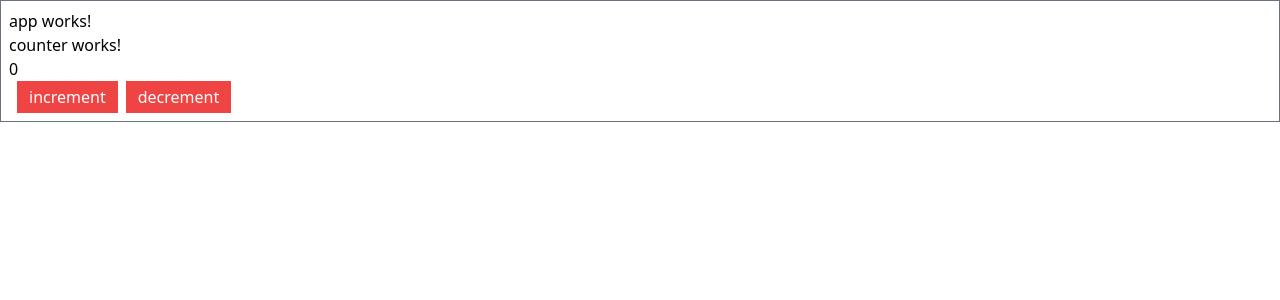
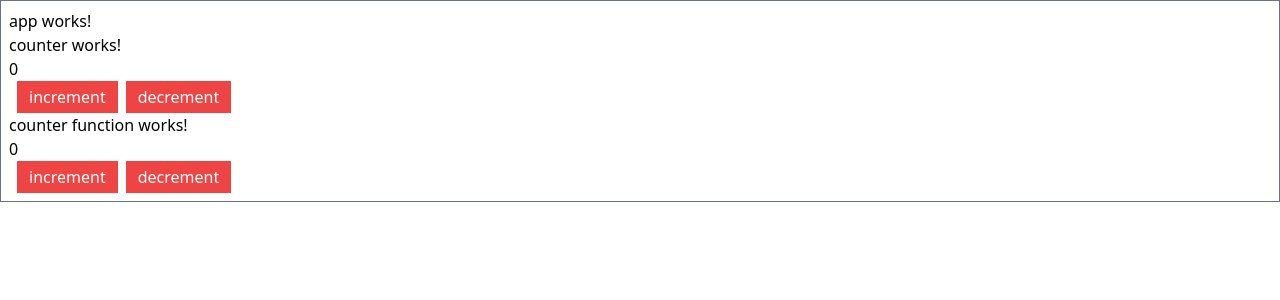
Before and after one commit to shivrajpro/react-by-lwd, a React (Create React App) app: page / in a window 1280 px wide. Shown: the top 300 px of the page. Built offline with nearby package versions, Linux system fonts and the light colour scheme.

Commit message:
implement redux library in react functional component

```diff
--- a/src/App.js
+++ b/src/App.js
@@ -1,11 +1,13 @@
 import './App.css';
 import Counter from './components/Counter/Counter';
+import { CounterFunction } from './components/Counter/CounterFunction';
 
 function App() {
     return (
         <div className='p-2 border border-gray-500 container mx-auto'>
             <p>app works!</p>
             <Counter/>
+            <CounterFunction/>
         </div>
     );
 }
--- a/src/Store/reducers/CounterReducer.js
+++ b/src/Store/reducers/CounterReducer.js
@@ -1,17 +1,19 @@
 const initialState = { counter: 0 };
 
 export function CounterReducer(state = initialState, action) {
-    if(action.type === 'increment'){
+    switch (action.type) {
+        case 'increment':
             return {
                 ...state,
                 counter: state.counter + 1
             }
-    }
-    if(action.type === 'decrement'){
+        case 'decrement':
             return {
                 ...state,
                 counter: state.counter - 1
             }
+        default:
+            return state;
+
     }
-    return state;
 }
--- a/src/components/Counter/Counter.js
+++ b/src/components/Counter/Counter.js
@@ -27,7 +27,7 @@ export default class Counter extends Component {
         this.setState({
             counter: state.counter
         });
-        console.log('state',this.state);
+        // console.log('state',this.state);
     }
 
 
--- /dev/null
+++ b/src/components/Counter/CounterFunction.js
@@ -0,0 +1,43 @@
+import { useEffect, useState } from "react"
+import { store } from "../../Store/store";
+import { decrement, increment } from "../../Store/actions/CounterActions";
+
+export function CounterFunction(props) {
+    const [counter, setCounter] = useState(0);
+
+    useEffect(() => {
+        updateCounter();
+        store.subscribe(updateCounter);
+    }, []) //componentDidMount
+
+
+    function onIncrement() {
+        // setCounter(counter + 1);
+        store.dispatch(increment());
+    }
+
+    function onDecrement() {
+        // setCounter(counter - 1);
+        store.dispatch(decrement());
+    }
+
+    function updateCounter() {
+        const state = store.getState();
+        setCounter(state.counter);
+        // console.log('state', state);
+    }
+    return (<div>
+        <p>counter function works!</p>
+        <p>{counter}</p>
+        <div>
+            <button className='mx-2 bg-red-500 px-3 py-1 text-white'
+                onClick={onIncrement} >
+                increment
+            </button>
+            <button className='bg-red-500 px-3 py-1 text-white'
+                onClick={onDecrement} >
+                decrement
+            </button>
+        </div>
+    </div>)
+}
```
Lines whose indentation alone changed are shown as unchanged.
